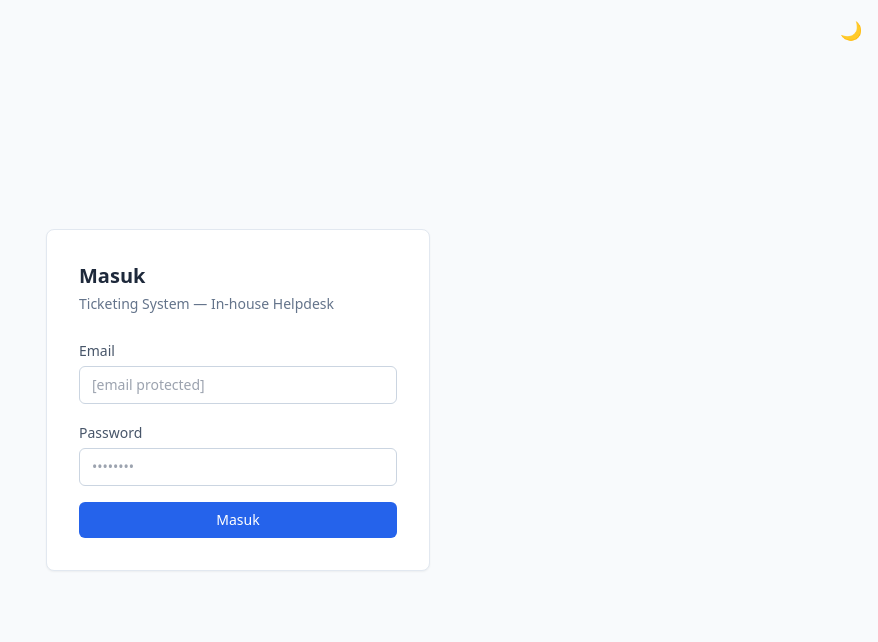
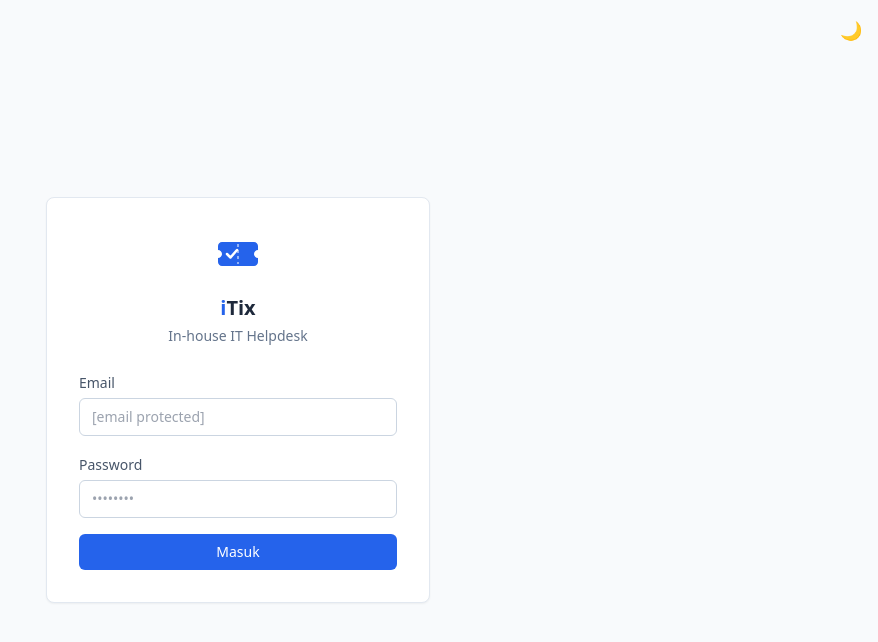
Before and after one commit to adiapandi/ticketsys, a React (Vite) app in the folder frontend/: page /login in a window 1280 px wide. Shown: the top 642 px of the page, without its empty margins (402-1280 px from the left). Built offline with nearby package versions, Linux system fonts and the light colour scheme; no server answers.

Commit message:
Integrate Logo component and update branding text
Added Logo component and updated header text for branding.

```diff
--- a/frontend/src/pages/LoginPage.tsx
+++ b/frontend/src/pages/LoginPage.tsx
@@ -2,6 +2,7 @@ import { useState, FormEvent } from 'react';
 import { useNavigate } from 'react-router-dom';
 import { useAuth } from '../context/AuthContext';
 import { ThemeToggle } from '../components/ThemeToggle';
+import { Logo } from '../components/Logo';
 
 export function LoginPage() {
   const { login, isLoading } = useAuth();
@@ -27,8 +28,13 @@ export function LoginPage() {
         <ThemeToggle />
       </div>
       <div className="bg-white dark:bg-slate-800 p-8 rounded-lg shadow-sm border border-slate-200 dark:border-slate-700 w-full max-w-sm">
-        <h1 className="text-xl font-semibold mb-1 text-slate-800 dark:text-slate-100">Masuk</h1>
-        <p className="text-sm text-slate-500 dark:text-slate-400 mb-6">Ticketing System — In-house Helpdesk</p>
+        <div className="flex justify-center mb-4">
+          <Logo size={48} showText={false} />
+        </div>
+        <h1 className="text-xl font-semibold mb-1 text-slate-800 dark:text-slate-100 text-center">
+          <span className="text-blue-600 dark:text-blue-400">i</span>Tix
+        </h1>
+        <p className="text-sm text-slate-500 dark:text-slate-400 mb-6 text-center">In-house IT Helpdesk</p>
 
         <form onSubmit={handleSubmit} className="space-y-4">
           <div>
```
